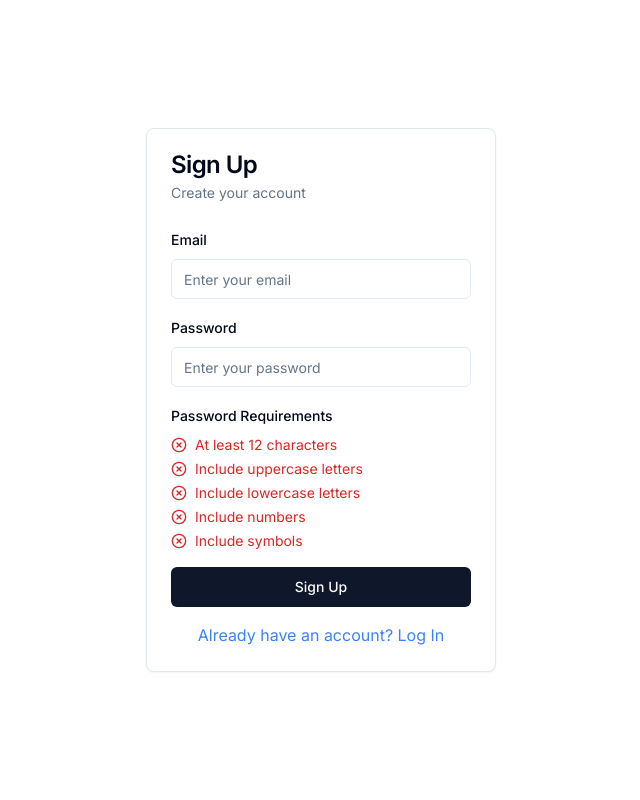
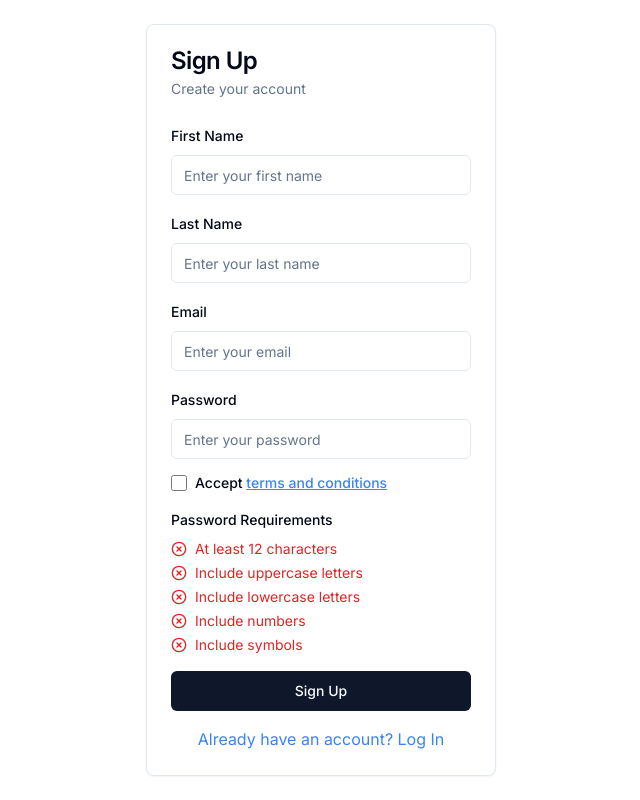
Before and after one commit to 4ebupel/fount1-playground, a Next.js app: page /signup in a window 1280 px wide. Shown: the whole page, without its empty margins (319-959 px from the left). Built offline with nearby package versions, Linux system fonts and the light colour scheme.

Commit message:
added ESLint

```diff
--- a/src/app/components/HelpAndSupport.tsx
+++ b/src/app/components/HelpAndSupport.tsx
@@ -11,24 +11,24 @@ import GenericAccordion from './GenericAccordion'
 const faqItems = [
   {
     trigger: "How do I reset my password?",
-    content: "To reset your password, click on the 'Forgot Password' link on the login page. Follow the instructions sent to your email to create a new password."
+    content: "To reset your password, click on the 'Forgot Password' link on the login page. Follow the instructions sent to your email to create a new password.",
   },
   {
     trigger: "How can I update my profile information?",
-    content: "Log in to your account and navigate to the Profile Settings page. There you can update your personal details, profile picture, and privacy preferences."
+    content: "Log in to your account and navigate to the Profile Settings page. There you can update your personal details, profile picture, and privacy preferences.",
   },
   {
     trigger: "What should I do if I can't log in?",
-    content: "If you're having trouble logging in, first ensure you're using the correct email and password. If you still can't log in, try resetting your password. If issues persist, please contact our support team."
+    content: "If you're having trouble logging in, first ensure you're using the correct email and password. If you still can't log in, try resetting your password. If issues persist, please contact our support team.",
   },
   {
     trigger: "How do I cancel my subscription?",
-    content: "To cancel your subscription, go to your Account Settings and select the 'Subscription' tab. Click on 'Cancel Subscription' and follow the prompts. Please note that you'll continue to have access until the end of your current billing period."
-  }
+    content: "To cancel your subscription, go to your Account Settings and select the 'Subscription' tab. Click on 'Cancel Subscription' and follow the prompts. Please note that you'll continue to have access until the end of your current billing period.",
+  },
 ]
 
-
 export default function HelpAndSupport() {
+  // eslint-disable-next-line @typescript-eslint/no-unused-vars
   const [topic, setTopic] = useState("")
 
   return (
--- a/src/app/components/SettingsSidebar.tsx
+++ b/src/app/components/SettingsSidebar.tsx
@@ -10,7 +10,7 @@ export default function SettingsSidebar({ activeSection, setActiveSection }: Sid
   return (
     <div className="w-64 bg-white shadow-sm h-full">
       <div className="p-4 border-b flex items-center space-x-2">
-        <div className="w-8 h-8 bg-purple-600 rounded-md"></div>
+        <div className="w-8 h-8 bg-purple-600 rounded-md" />
         <h2 className="text-xl font-semibold">fount.one</h2>
       </div>
       <nav className="p-4">
--- a/src/app/components/SignUpForm.tsx
+++ b/src/app/components/SignUpForm.tsx
@@ -27,9 +27,12 @@ export default function SignUpForm() {
   const [isSubmitting, setIsSubmitting] = useState(false)
   const [error, setError] = useState("")
   const [isDialogOpen, setIsDialogOpen] = useState(false)
+  const [isTermsAccepted, setIsTermsAccepted] = useState(false)
+  const [firstName, setFirstName] = useState("")
+  const [lastName, setLastName] = useState("")
 
   const checkPasswordStrength = (password: string) => {
-    return passwordRequirements.map(requirement => ({
+    return passwordRequirements.map((requirement) => ({
       ...requirement,
       isMet: requirement.regex.test(password),
     }))
@@ -37,7 +40,7 @@ export default function SignUpForm() {
 
   const handleSubmit = async (e: React.FormEvent) => {
     e.preventDefault();
-    const allRequirementsMet = checkPasswordStrength(password).every(req => req.isMet);
+    const allRequirementsMet = checkPasswordStrength(password).every((req) => req.isMet);
 
     if (!allRequirementsMet) {
       setError("Please meet all password requirements");
@@ -61,6 +64,7 @@ export default function SignUpForm() {
         const data = await res.json();
         setError(data.error || "Signup failed");
       }
+    // eslint-disable-next-line @typescript-eslint/no-explicit-any
     } catch (err: any) {
       console.error("Signup error:", err);
       setError(err.message || "An unexpected error occurred");
@@ -77,6 +81,28 @@ export default function SignUpForm() {
       </CardHeader>
       <CardContent>
         <form onSubmit={handleSubmit} className="space-y-4">
+          <div className="space-y-2">
+            <Label htmlFor="firstName">First Name</Label>
+            <Input
+              id="firstName"
+              type="text"
+              placeholder="Enter your first name"
+              value={firstName}
+              onChange={(e) => setFirstName(e.target.value)}
+              required
+            />
+          </div>
+          <div className="space-y-2">
+            <Label htmlFor="lastName">Last Name</Label>
+            <Input
+              id="lastName"
+              type="text"
+              placeholder="Enter your last name"
+              value={lastName}
+              onChange={(e) => setLastName(e.target.value)}
+              required
+            />
+          </div>
           <div className="space-y-2">
             <Label htmlFor="email">Email</Label>
             <Input
@@ -98,6 +124,23 @@ export default function SignUpForm() {
               onChange={(e) => setPassword(e.target.value)}
               required
             />
+          </div>
+          <div className="flex items-center justify-start text-sm">
+            <Input
+              id="terms"
+              type="checkbox"
+              required
+              className="mr-2 h-4 w-4"
+              checked={isTermsAccepted}
+              onChange={(e) => setIsTermsAccepted(e.target.checked)}
+            />
+
+            <Label htmlFor="terms">
+              Accept
+              {' '}
+              {/* eslint-disable-next-line jsx-a11y/anchor-is-valid */}
+              <a href="#" className="text-blue-500 underline">terms and conditions</a>
+            </Label>
           </div>
           <div className="space-y-2">
             <Label>Password Requirements</Label>
--- a/tsconfig.json
+++ b/tsconfig.json
@@ -7,7 +7,7 @@
     "noEmit": true,
     "esModuleInterop": true,
     "module": "esnext",
-    "moduleResolution": "bundler",
+    "moduleResolution": "node",
     "resolveJsonModule": true,
     "isolatedModules": true,
     "jsx": "preserve",
```
Also changed, not shown: package.json (+9 -1 lines), .eslintrc.js (added), 1 other file (tests, documents, lock files or other folders). Lines whose indentation alone changed are shown as unchanged.
